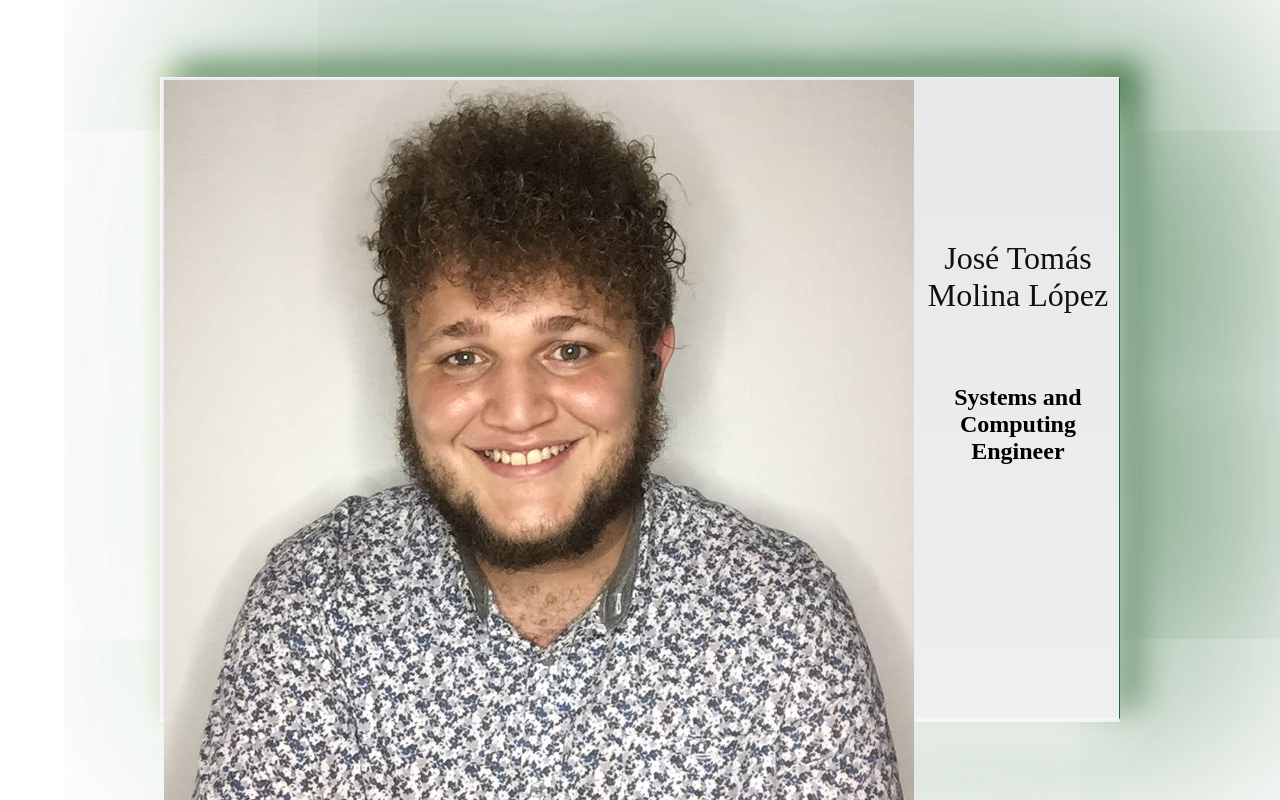
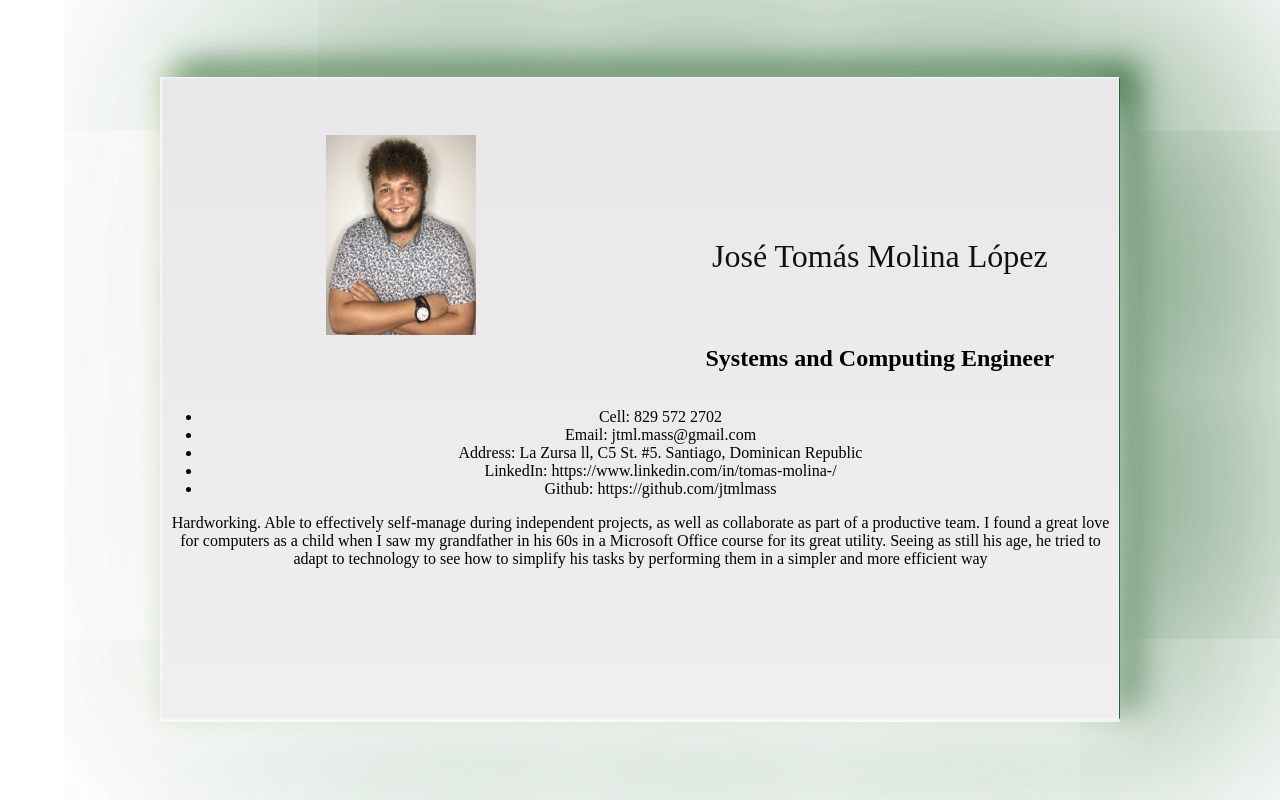
Before and after one commit to tomasjml/cv-tomas-molina, a React (Create React App) app: page / in a window 1280 px wide. Shown: the top 800 px of the page. Built offline with nearby package versions, Linux system fonts and the light colour scheme; a web font is replaced by a local one.

Commit message:
Adding ContactInfo and ProfileInfo components

```diff
--- a/src/App.js
+++ b/src/App.js
@@ -1,14 +1,30 @@
 import './App.css';
+
+// Components
 import HeaderIdentification from './components/header-identification/HeaderIdentification';
+import ContactInfo from "./components/contact-info/ContactInfo";
+import ProfileInfo from "./components/profile-info/ProfileInfo";
+
+// Resources
 import tomasMolina from "./images/jotate.jpg";
 
 function App() {
   const [name, dedication] = ["José Tomás Molina López", "Systems and Computing Engineer"]
+  const [cellphone, email, address, linkedin, github] = [
+    "829 572 2702",
+    "jtml.mass@gmail.com",
+    "La Zursa ll, C5 St. #5. Santiago, Dominican Republic",
+    "https://www.linkedin.com/in/tomas-molina-/",
+    "https://github.com/jtmlmass"
+  ]
+  const [profileDescription] = ["Hardworking. Able to effectively self-manage during independent projects, as well as collaborate as part of a productive team. I found a great love for computers as a child when I saw my grandfather in his 60s in a Microsoft Office course for its great utility. Seeing as still his age, he tried to adapt to technology to see how to simplify his tasks by performing them in a simpler and more efficient way"]
 
   return (
     <div className="App">
       <div className="paper">
         <HeaderIdentification name={name} dedication={dedication} yourImage={tomasMolina}/>
+        <ContactInfo cellphone={cellphone} email={email} address={address} linkedin={linkedin} github={github}/>
+        <ProfileInfo info={profileDescription}/>
       </div>
     </div>
   );
--- /dev/null
+++ b/src/components/contact-info/ContactInfo.js
@@ -0,0 +1,17 @@
+import React from 'react';
+
+const ContactInfo = ({cellphone, email, address, linkedin, github}) => {
+    return (
+        <>
+            <ul>
+                <li>Cell: {cellphone}</li>
+                <li>Email: {email}</li>
+                <li>Address: {address}</li>
+                <li>LinkedIn: {linkedin}</li>
+                <li>Github: {github}</li>
+            </ul>
+        </>
+    );
+}
+
+export default ContactInfo;
--- a/src/components/header-identification/HeaderIdentification.js
+++ b/src/components/header-identification/HeaderIdentification.js
@@ -5,7 +5,7 @@ const HeaderIdentification = ({name, dedication, yourImage}) => {
         <header>
             <div className="row">
                 <div className="col">
-                    <img src={yourImage} alt={"A picture of: " + name}/>
+                    <img src={yourImage} alt={"A picture of: " + name} width="150" height="200"/>
                 </div>
                 <div className="col">
                     <h1>{name}</h1>
--- /dev/null
+++ b/src/components/profile-info/ProfileInfo.js
@@ -0,0 +1,9 @@
+const ProfileInfo = ({info}) => {
+    return (
+        <>
+            <p>{info}</p>
+        </>
+     );
+}
+
+export default ProfileInfo;
--- a/src/index.css
+++ b/src/index.css
@@ -132,11 +132,12 @@
 }
 
 .row {
-  margin: 0.15em;
   flex-direction: row;
   display: flex;
   flex-wrap: wrap;
   width: 100%;
+  align-items: center;
+  justify-content: center;
 }
 
 .col {
@@ -144,6 +145,8 @@
   display: flex;
   flex-basis: 100%;
   flex: 1;
+  align-items: center;
+  justify-content: center;
 }
 
 h1 {
```
